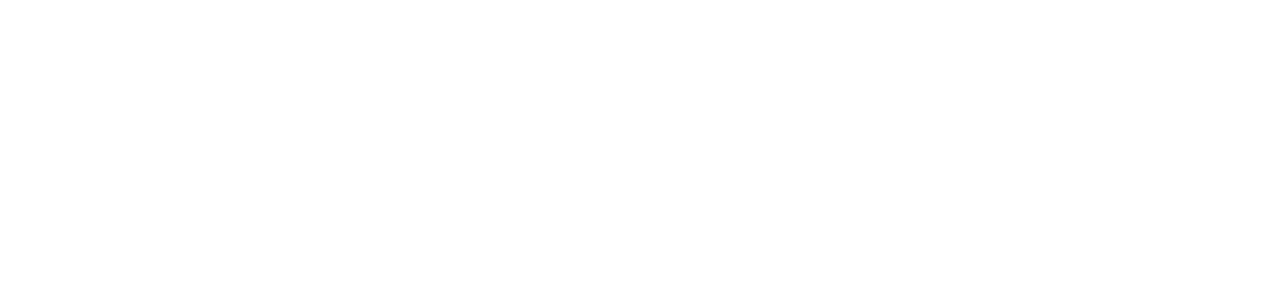
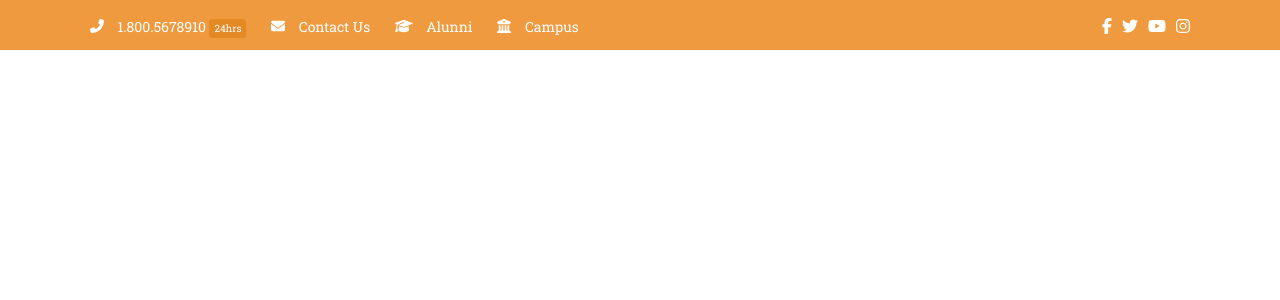
Before and after one commit to DanieleAntonaci/proj-html-vuejs, a Vue app: page / in a window 1280 px wide. Shown: the top 300 px of the page. Built offline with nearby package versions, Linux system fonts and the light colour scheme.

Commit message:
style header contatti

```diff
--- a/index.html
+++ b/index.html
@@ -2,9 +2,12 @@
 <html lang="en">
   <head>
     <meta charset="UTF-8" />
-    <link rel="icon" type="image/svg+xml" href="/vite.svg" />
+    <link rel="icon" type="image/svg+xml" href="./public/page-logo-1.png" />
+    <link rel="preconnect" href="https://fonts.googleapis.com">
+    <link rel="preconnect" href="https://fonts.gstatic.com" crossorigin>
+    <link href="https://fonts.googleapis.com/css2?family=Roboto+Slab:wght@100;200;300;400;500;600;700;800;900&display=swap" rel="stylesheet">
     <meta name="viewport" content="width=device-width, initial-scale=1.0" />
-    <title>Vite + Vue</title>
+    <title>The Avada university</title>
   </head>
   <body>
     <div id="app"></div>
--- a/src/components/Header.vue
+++ b/src/components/Header.vue
@@ -6,10 +6,115 @@
 
 <template>
   <div>
+    <div id="contact-hedaer">
+      <div class="container flex-contact-header">
+        <ul class="list-contact">
+          <li>
+            <a href="#">
+              <font-awesome-icon icon="fa-solid fa-phone-flip" class="font-icon"/>
+                1.800.5678910
+                <span class="hr-box">
+                  24hrs
+                </span>
+            </a>
+          </li>
+          <li>
+            <a href="#">
+              <font-awesome-icon icon="fa-solid fa-envelope" class="font-icon"/>
+                Contact Us
+            </a>
+          </li>
+          <li>
+            <a href="#">
+              <font-awesome-icon icon="fa-solid fa-graduation-cap" class="font-icon"/>
+                Alunni
+            </a>
+          </li>
+          <li>
+            <a href="#">
+              <font-awesome-icon icon="fa-solid fa-building-columns" class="font-icon"/>
+                Campus
+            </a>
+          </li>
 
+        </ul>
+        <ul class="social-header">
+          <li>
+            <font-awesome-icon icon="fa-brands fa-facebook-f" />
+          </li>
+          <li>
+            <font-awesome-icon icon="fa-brands fa-twitter"/>
+          </li>
+          <li>
+            <font-awesome-icon icon="fa-brands fa-youtube"/>
+          </li>
+          <li>
+            <font-awesome-icon icon="fa-brands fa-instagram"/>
+          </li>
+        </ul>
+      </div>
+    </div>
+    <div>
+
+    </div>
   </div>
 </template>
 
-<style scoped>
+<style lang="scss" scoped>
+@use '../style/partials/mixin' as *;
+@use '../style/partials/variables' as *;
 
+#contact-hedaer {
+  position: sticky;
+  top: 0;
+  left: 0;
+  height: 50px;
+  background-color: $primaryColor;
+
+  display: flex;
+
+  .flex-contact-header {
+    display: flex;
+    justify-content: space-between;
+    align-items: center;
+
+    .list-contact {
+      display: flex;
+
+      li {
+        padding-right: 25px;
+
+        a {
+          color: white;
+          font-size: 14px;
+
+          &:hover {
+            text-decoration: underline;
+          }
+
+          .font-icon {
+            margin-right: 10px;
+          }
+
+          .hr-box {
+            font-size: 10px;
+            background-color: #e58925;
+            padding: 3px 5px;
+            border-radius: 3px;
+
+          }
+        }
+      }
+    }
+
+    .social-header {
+      display: flex;
+      color: white;
+
+      li {
+        margin-left: 10px;
+      }
+    }
+  }
+}
 </style>
--- a/src/main.js
+++ b/src/main.js
@@ -9,10 +9,11 @@
 import { FontAwesomeIcon } from '@fortawesome/vue-fontawesome'
 
 /* import specific icons */
-import { faUserSecret } from '@fortawesome/free-solid-svg-icons'
+import { faBuildingColumns, faEnvelope, faGraduationCap, faPhoneFlip } from '@fortawesome/free-solid-svg-icons'
+import { faFacebookF, faInstagram, faTwitter, faYoutube } from '@fortawesome/free-brands-svg-icons'
 
 /* add icons to the library */
-library.add(faUserSecret)
+library.add(faPhoneFlip, faEnvelope, faGraduationCap, faBuildingColumns, faFacebookF, faTwitter, faYoutube, faInstagram)
 
 createApp(App)
     .component('font-awesome-icon', FontAwesomeIcon)
--- a/src/style/general.scss
+++ b/src/style/general.scss
@@ -0,0 +1,22 @@
+@import url("https://fonts.googleapis.com/css2?family=Roboto+Slab:wght@100;200;300;400;500;600;700;800;900&display=swap");
+
+* {
+    margin: 0;
+    padding: 0;
+    box-sizing: border-box;
+}
+body {
+    font-family: "Roboto Slab", serif;
+}
+.container {
+    width: 90%;
+    max-width: 1100px;
+    min-width: 700px;
+    margin: 0 auto;
+}
+a {
+    text-decoration: none;
+}
+li {
+    list-style-type: none;
+}
--- a/src/style/partials/_variables.scss
+++ b/src/style/partials/_variables.scss
@@ -0,0 +1 @@
+$primaryColor: #f09a3f;
```
Also changed, not shown: public/page-logo-1.png (added), public/university_ft_bg.png (added).
